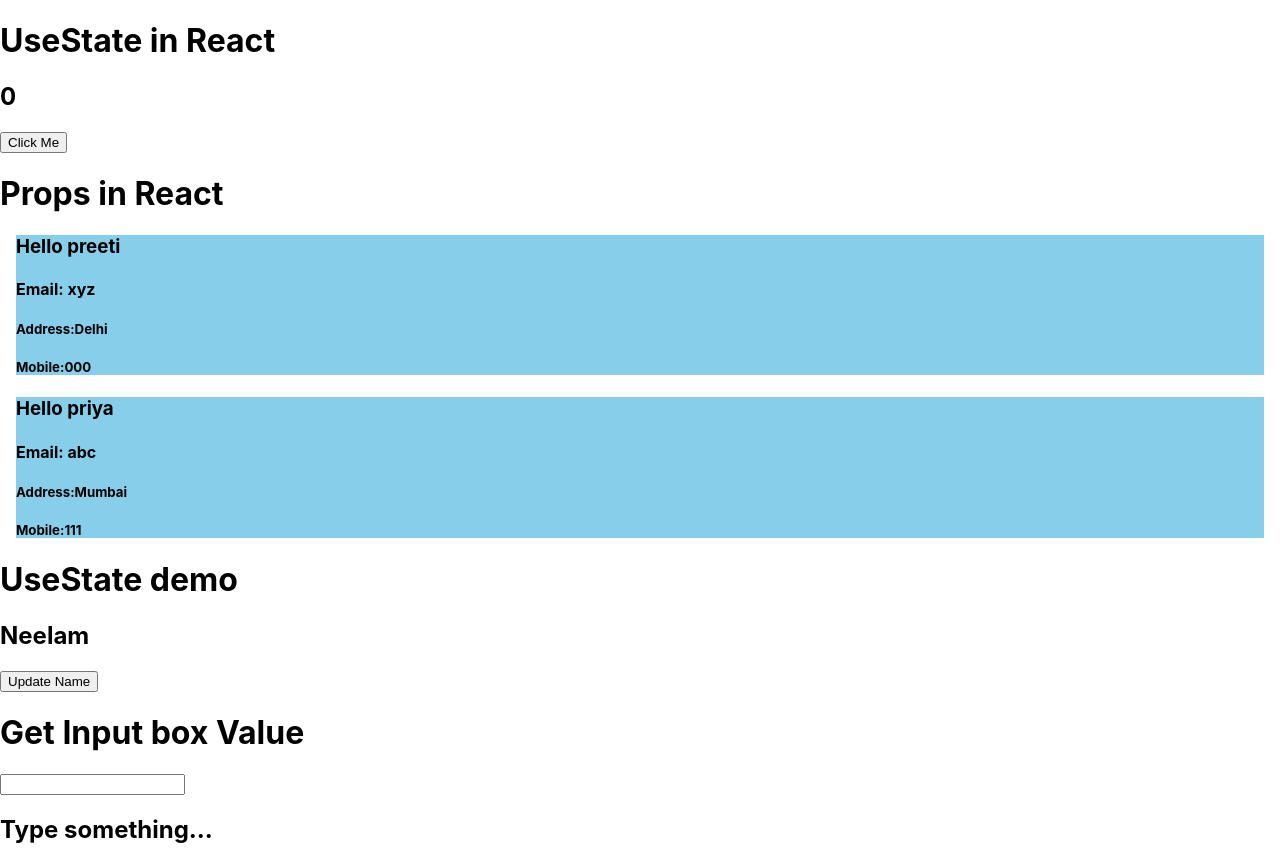
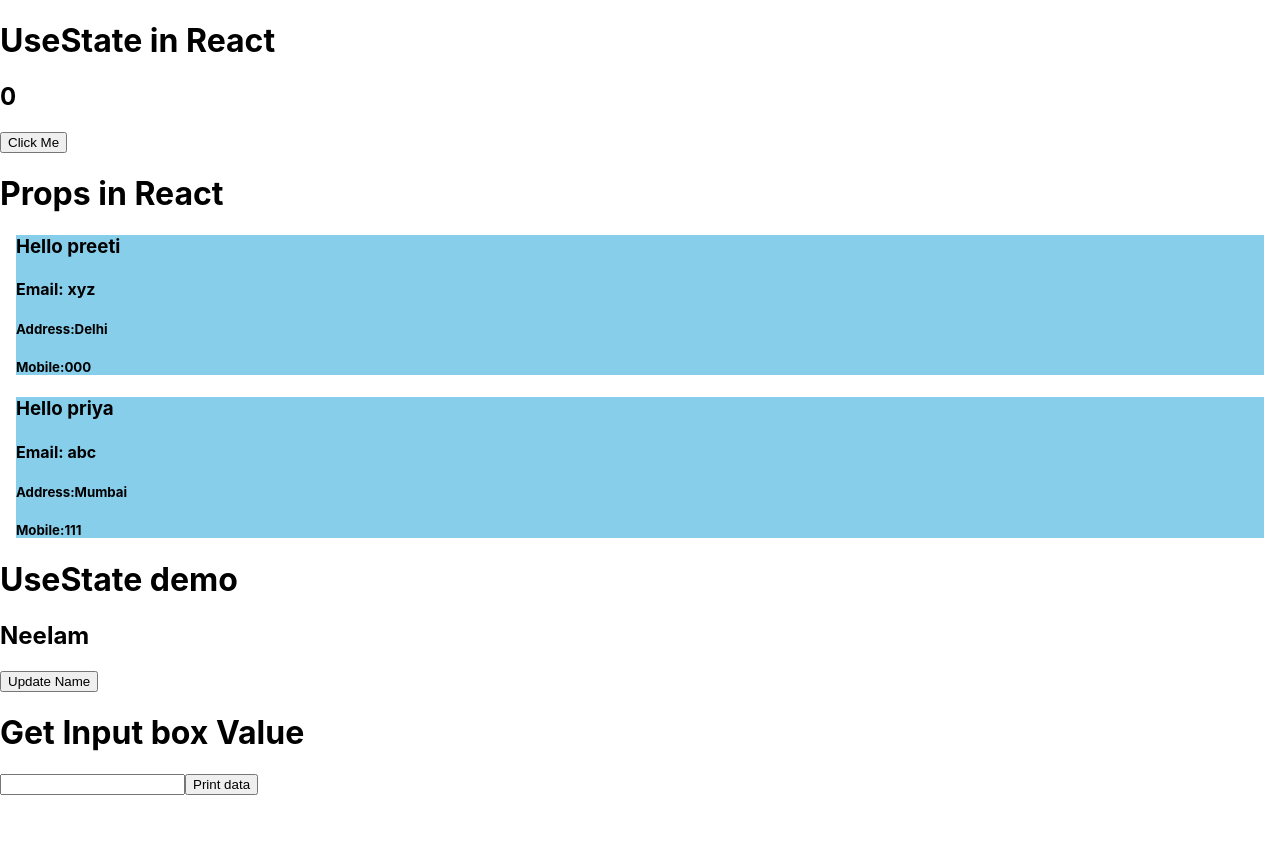
Before and after one commit to Neelam618/react-demo, a React (Create React App) app: page / in a window 1280 px wide. After the commit the page ends 800 px from the top, so only its background shows below. Built offline with nearby package versions, Linux system fonts and the light colour scheme.

Commit message:
display input value on btn click using useState

```diff
--- a/src/components/GetInputValue.js
+++ b/src/components/GetInputValue.js
@@ -2,14 +2,16 @@ import {useState} from 'react'
 
 export default function GetInputValue() {
     const [data, setData] = useState('Type something...');
+    const [print, setPrint] = useState(false)
 
     function getData(val) {
         setData(val.target.value)
+        setPrint(false)
     }
     return (
         <div>
-            <input type="text" onChange={getData}/>
-            <h2>{data}</h2>
+             { print? <h2>{data}</h2> : null }
+             <input type="text" onChange={getData}/><button onClick={() => setPrint(true)}>Print data</button>
         </div>
     )
 }
```
